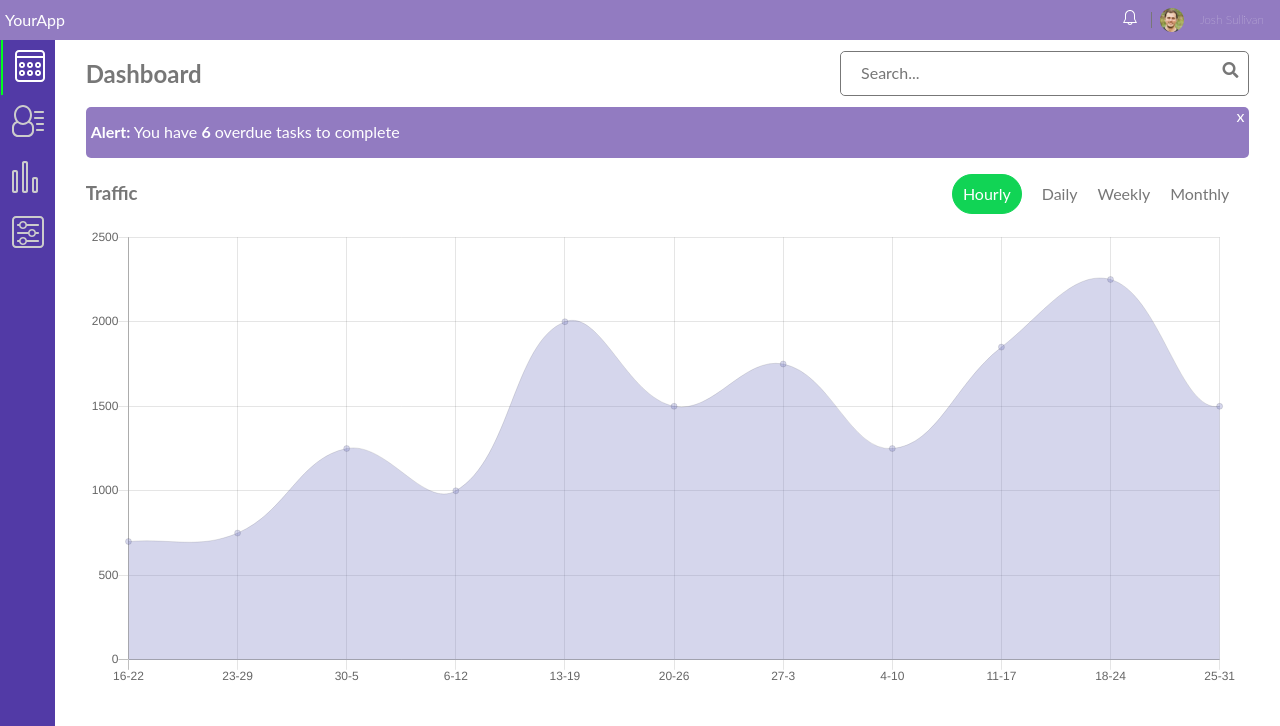
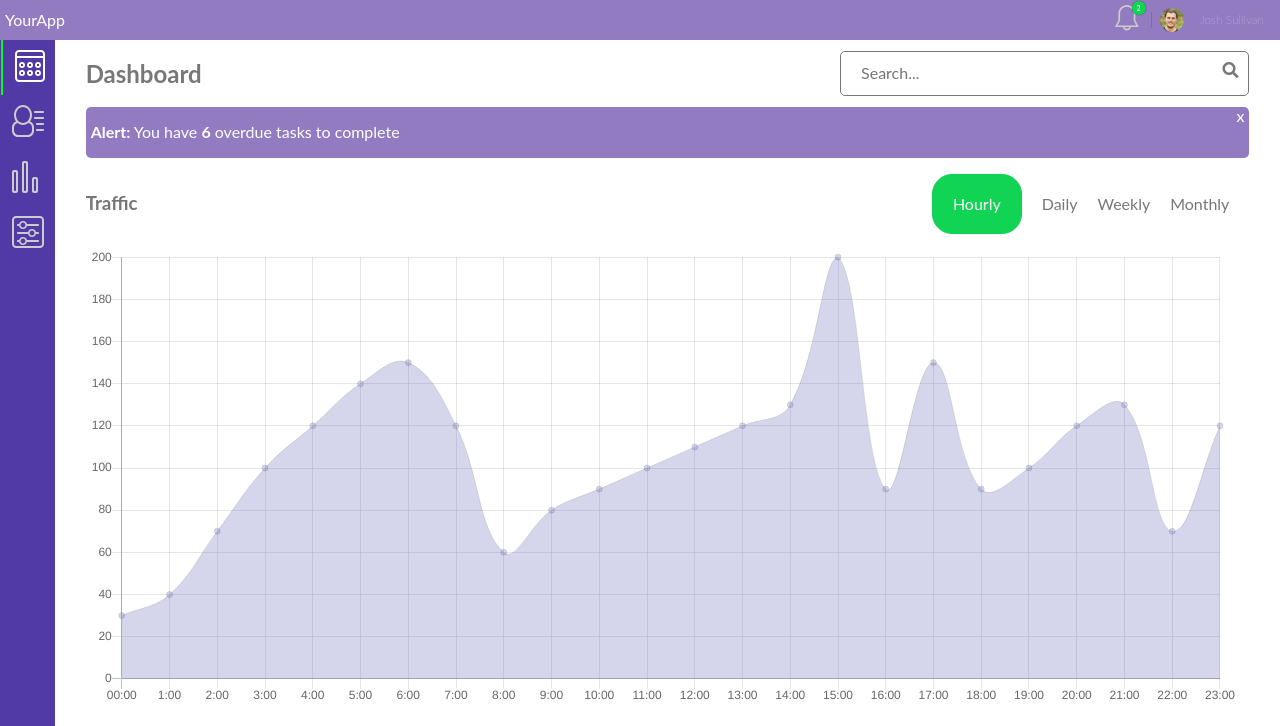
Before and after one commit to allan9595/web_app_dashboard_techdegree, a plain HTML site: page index.html in a window 1280 px wide. Both pictures are taken after a click on the item "Hourly". Shown: the top 726 px of the page. Drawn offline with nearby package versions, Linux system fonts and the light colour scheme.

Commit message:
add alert bar, finished the charts

```diff
--- a/index.html
+++ b/index.html
@@ -13,6 +13,7 @@
             <header>
                 <h1>YourApp</h1>
                 <div>
+                    <a href="#" class="badge1" data-badge="2">
                         <svg version="1.1" class="bell-alert" id="Layer_1" xmlns="http://www.w3.org/2000/svg" xmlns:xlink="http://www.w3.org/1999/xlink" x="0px" y="0px"
                         viewBox="0 0 32 32" style="enable-background:new 0 0 32 32;" xml:space="preserve">
                             <g id="_x36__6_">
@@ -22,6 +23,7 @@
                                 </g>
                             </g>
                         </svg>
+                    </a>
                     <div id="notification">
 
                     </div>
@@ -329,7 +331,7 @@
                             class="form-field"
                             id="userField"
                         >
-                        <textarea placeholder="Message for user" class="form-area" id= "messageField"></textarea>
+                        <textarea placeholder="Message for user" class="form-area" id="messageField"></textarea>
                         <button class="button-primary" id="send" >Send</button>
                     </form>
                 </section>
--- a/scripts/script.js
+++ b/scripts/script.js
@@ -27,6 +27,7 @@ let trafficDataWeekly = {
     labels: ["16-22", "23-29", "30-5", "6-12", "13-19", "20-26", "27-3",
     "4-10", "11-17", "18-24", "25-31"],
     datasets: [{
+        label: '# of Hits',
         data: [700, 750, 1250, 1000, 2000, 1500, 1750, 1250, 1850, 2250, 1500,
         2500],
         backgroundColor: 'rgba(116, 119, 191, .3)',
@@ -35,9 +36,10 @@ let trafficDataWeekly = {
 };
 
 let trafficDataDaily = {
-    labels: ["16", "17", "18", "19", "20", "21", "22"],
+    labels: ["S", "M", "T", "W", "T", "F", "S"],
     datasets: [{
-        data: [400, 700, 600, 800, 1000, 300, 1500],
+        label: '# of Hits',
+        data: [75, 115, 175, 125, 225, 200, 100],
         backgroundColor: 'rgba(116, 119, 191, .3)',
         borderWidth: 1,
     }]
@@ -45,14 +47,34 @@ let trafficDataDaily = {
 
 let trafficDataHourly= {
     labels: ["00:00", "1:00", "2:00", "3:00", "4:00", "5:00", "6:00","7:00", "8:00",
-    "9:00","10:00","11:00", "12:00"
+    "9:00","10:00","11:00", "12:00","13:00","14:00", "15:00", "16:00", "17:00","18:00",
+    "19:00", "20:00", "21:00","22:00", "23:00"
     ],
     datasets: [{
-        data: [400, 700, 600, 800, 1000, 300, 1500],
+        label: '# of Hits',
+        data: [30, 40, 70, 100, 120, 140, 150, 120, 60, 80, 90, 100, 110, 120,
+            130, 200, 90, 150, 90, 100, 120, 130, 70, 120
+        ],
         backgroundColor: 'rgba(116, 119, 191, .3)',
         borderWidth: 1,
     }]
 };
+
+let trafficDataMonthly= {
+    labels: ["Jan", "Feb", "Mar", "Apr", "May", "June", "July", "Aug"
+        ,"Sep", "Oct", "Nov", "Dec"
+    ],
+    datasets: [{
+        label: '# of Hits',
+        data: [
+            "20000", "30000", "50000", "10000", "20000", "30000","10000", "20000",
+            "30000", "40000", "50000","30000"
+        ],
+        backgroundColor: 'rgba(116, 119, 191, .3)',
+        borderWidth: 1,
+    }]
+};
+
 let trafficOptions = {
     aspectRatio: 2.5,
     animation: {
@@ -141,9 +163,10 @@ let mobileChart = new Chart(mobileCanvas, {
 });
 
 //message section
-send.addEventListener('click', () => {
+send.addEventListener('click', (e) => {
     // ensure user and message fields are filled out
     if (user.value === "" && message.value === "") {
+        e.preventDefault();
         alert("Please fill out user and message fields before sending");
     } else if (user.value === "" ) {
         alert("Please fill out user field before sending");
@@ -186,7 +209,22 @@ $('li').each((index, element) => {
                 data: trafficDataWeekly,
                 options: trafficOptions
             });
+        }else if($(e.target).text() === 'Hourly'){
+            new Chart(trafficCanvas, {
+                type: 'line',
+                data: trafficDataHourly,
+                options: trafficOptions
+            });
+        }else{
+            new Chart(trafficCanvas, {
+                type: 'line',
+                data: trafficDataMonthly,
+                options: trafficOptions
+            });
         }
 
     });
 })
+
+
+//add drop down menu for the alert bell portion
--- a/scss/components/_header.scss
+++ b/scss/components/_header.scss
@@ -16,6 +16,30 @@ header {
     svg{
         flex: 2 0px;
     }
+    //add hover after the svg
+    a:hover{
+        .bell-alert-path{
+            fill:$white;
+        }
+    }
+    .badge1 {
+        position:relative;
+     }
+     .badge1[data-badge]:after {
+        content:attr(data-badge);
+        position:absolute;
+        top:-15px;
+        right:5px;
+        font-size:7px;
+        background:$chartbarcolor;
+        color:white;
+        width:2em;
+        height:2em;
+        text-align:center;
+        line-height:15px;
+        border-radius:50%;
+        box-shadow:0 0 1px #333;
+     }
     img{
         border-radius: 50%;
         height: 1.5em;
--- a/scss/components/_main.scss
+++ b/scss/components/_main.scss
@@ -9,10 +9,11 @@
     justify-content: space-between;
     align-items: center;
     margin: auto;
+
     .traffic-nav{
         display: flex;
         flex-direction: row;
-        justify-content: space-around;
+        justify-content: flex-start;
         align-items: center;
         list-style-type: none;
         &-link{
@@ -26,7 +27,7 @@
         .active{
             border: 1px solid $chartbarcolor;
             border-radius: 20px;
-            padding: 10px;
+            padding: 2px;
             background: $chartbarcolor;
             color: $white;
         }
@@ -64,6 +65,9 @@ section {
             &-link{
                 margin: 0 20px 0 0;
             }
+            .active{
+                padding: 20px;
+            }
         }
     }
 
--- a/scss/components/_svg.scss
+++ b/scss/components/_svg.scss
@@ -1,9 +1,9 @@
 
 .bell-alert{
-    width:1.5em;
-    height:1em;
+    width:1.7em;
+    height:1.7em;
     &-path{
-        fill:#FFFFFF;
+        fill:$very-light-grey;
         stroke-width: 1
     }
     margin-right: .5em;
```
Also changed, not shown: css/styles.css, 1 other file. Lines whose indentation alone changed are shown as unchanged.
